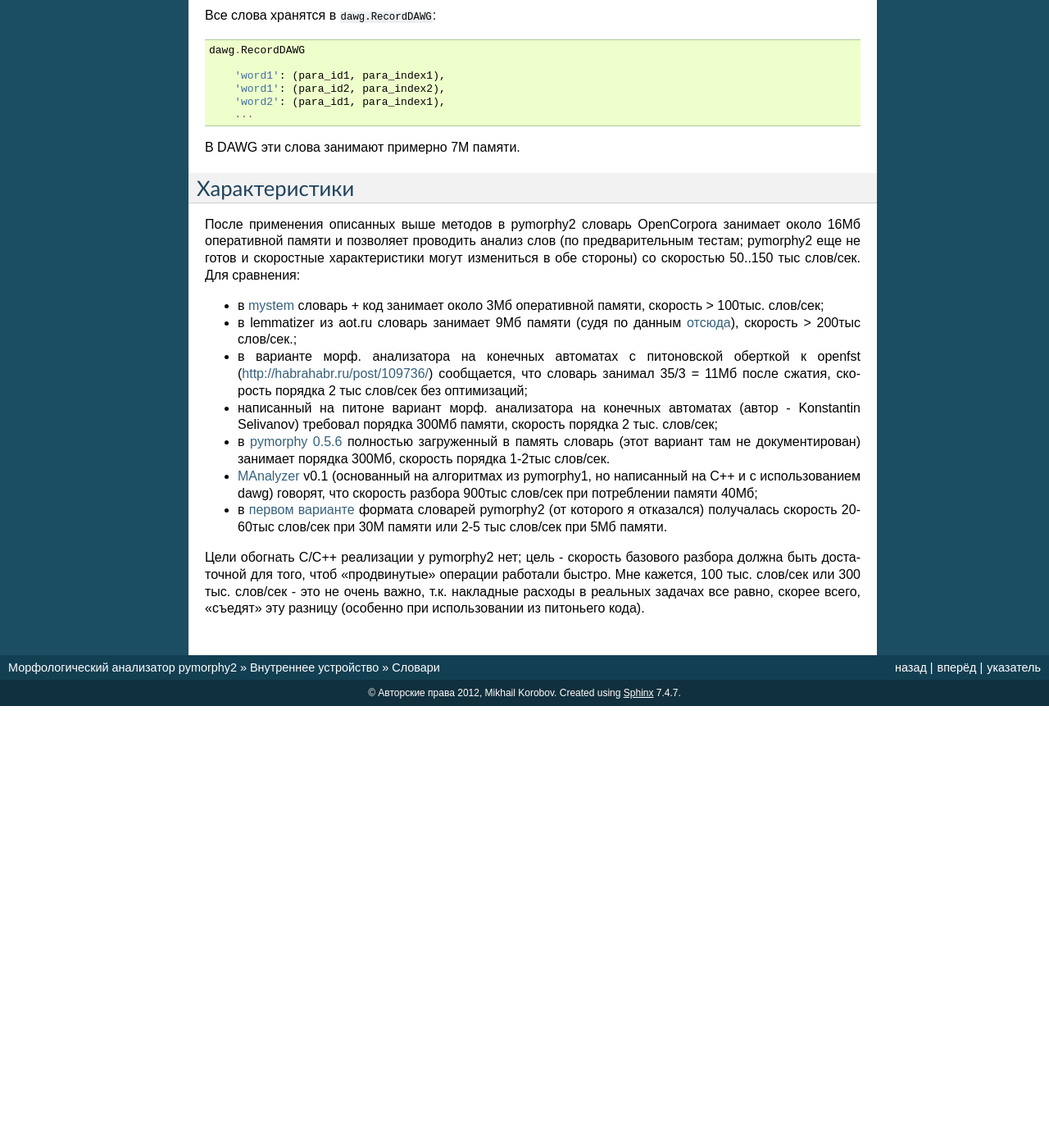
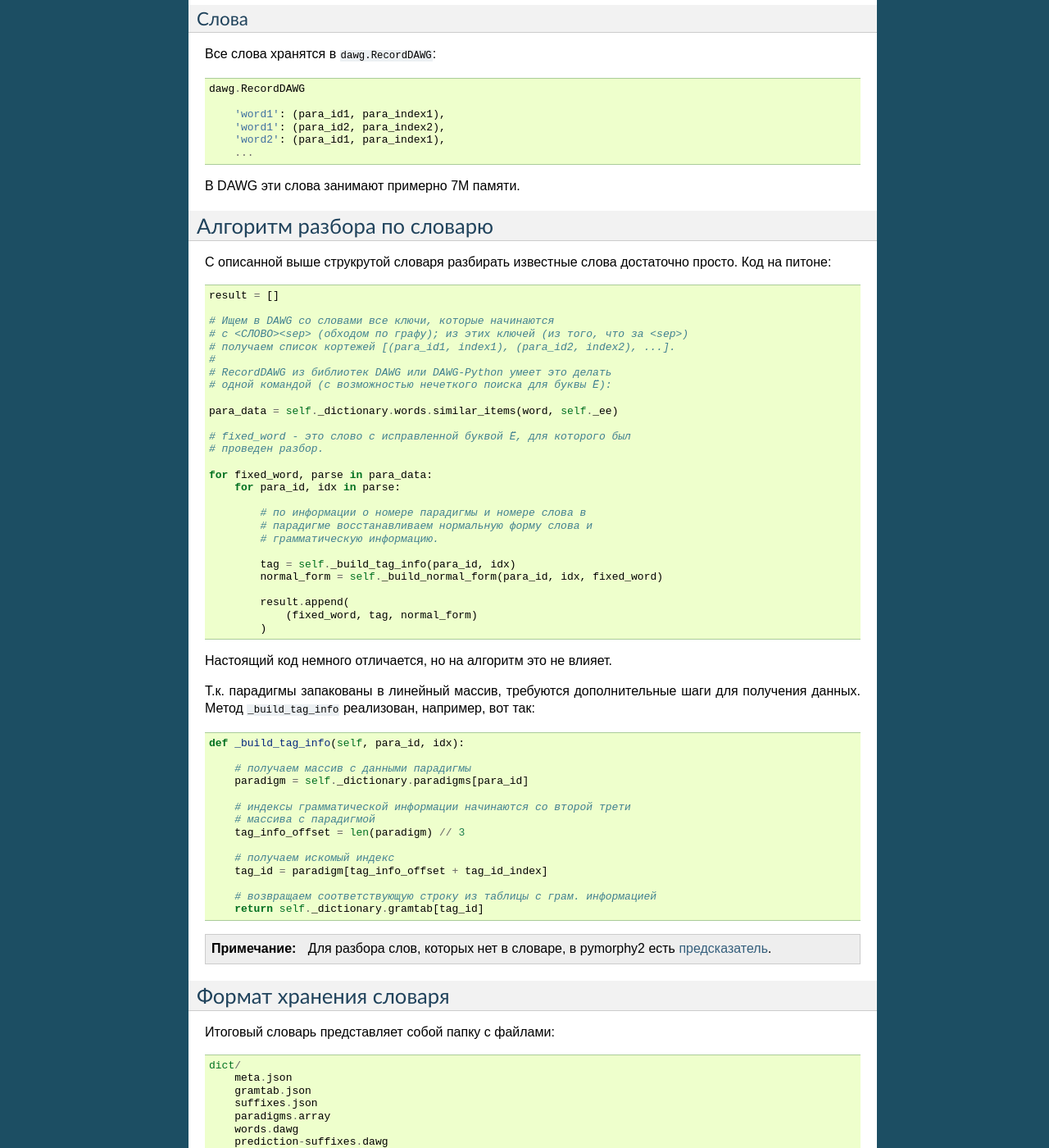
Before and after one commit to pymorphy2/pymorphy2, a Sphinx documentation site: the page built from docs/internals/dict.rst, in a window 1280 px wide and 1400 px high, scrolled down 5191 px. Shown: the whole window at 82% size. Built offline with Sphinx 7.4.7, drawn with Linux system fonts in a browser that asks for light colours; before the commit the page ends 6052 px from its top, so only the background shows below that; some of the changed text lies outside the part shown.

Commit message:
улучшения в предсказателе: исправлено предсказание для непродуктивных частей речи, устранены повторяющиеся варианты разбора, для каждого варианта разбора добавляется вес (очень экспериментальная фича); улучшения в документации.

```diff
--- a/docs/internals/2trie.rst
+++ b/docs/internals/2trie.rst
@@ -14,7 +14,7 @@
 реализован схожий способ; впоследствие я заменил его на другой.
 
 Этот первоначальный формат словарей в моей реализации обеспечивал
-скорость разбора порядка 20-60тыс слов/сек при потреблении
+скорость разбора порядка 20-60тыс слов/сек (без предсказателя) при потреблении
 памяти 30М (с использованием datrie_), или порядка 2-5 тыс слов/сек
 при потреблении памяти 5M (с использованием marisa-trie_).
 
@@ -40,8 +40,8 @@
 
 * другой формат проще;
 * алгоритмы работы получаются проще;
-* скорость разбора получается больше (порядка 100-200 тыс слов/сек)
-  при меньшем потреблении памяти (порядка 15M).
+* скорость разбора получается больше (порядка 100-200 тыс слов/сек без
+  предсказателя) при меньшем потреблении памяти (порядка 15M).
 
 Но при этом первоначальный формат потенциально позволяет
 тратить меньше памяти; некоторые способы ускорения работы
--- a/docs/internals/dict.rst
+++ b/docs/internals/dict.rst
@@ -285,6 +285,10 @@
     завершением строки и не может присутствовать в ключе, а для
     двухбайтовых целых числел сложно гарантировать, что оба байта ненулевые.
 
+.. note::
+
+    Подход похож на тот, что описан на `aot.ru <http://aot.ru/>`_.
+
 
 .. _DAWG: https://github.com/kmike/DAWG
 .. _DAWG-Python: https://github.com/kmike/DAWG-Python
@@ -347,14 +351,97 @@
 
 В DAWG эти слова занимают примерно 7M памяти.
 
+Алгоритм разбора по словарю
+---------------------------
+
+С описанной выше струкрутой словаря разбирать известные слова достаточно
+просто. Код на питоне::
+
+    result = []
+
+    # Ищем в DAWG со словами все ключи, которые начинаются
+    # с <СЛОВО><sep> (обходом по графу); из этих ключей (из того, что за <sep>)
+    # получаем список кортежей [(para_id1, index1), (para_id2, index2), ...].
+    #
+    # RecordDAWG из библиотек DAWG или DAWG-Python умеет это делать
+    # одной командой (с возможностью нечеткого поиска для буквы Ё):
+
+    para_data = self._dictionary.words.similar_items(word, self._ee)
+
+    # fixed_word - это слово с исправленной буквой Ё, для которого был
+    # проведен разбор.
+
+    for fixed_word, parse in para_data:
+        for para_id, idx in parse:
+
+            # по информации о номере парадигмы и номере слова в
+            # парадигме восстанавливаем нормальную форму слова и
+            # грамматическую информацию.
+
+            tag = self._build_tag_info(para_id, idx)
+            normal_form = self._build_normal_form(para_id, idx, fixed_word)
+
+            result.append(
+                (fixed_word, tag, normal_form)
+            )
+
+Настоящий код немного отличается, но на алгоритм это не влияет.
+
+Т.к. парадигмы запакованы в линейный массив, требуются дополнительные
+шаги для получения данных. Метод ``_build_tag_info`` реализован, например,
+вот так::
+
+    def _build_tag_info(self, para_id, idx):
+
+        # получаем массив с данными парадигмы
+        paradigm = self._dictionary.paradigms[para_id]
+
+        # индексы грамматической информации начинаются со второй трети
+        # массива с парадигмой
+        tag_info_offset = len(paradigm) // 3
+
+        # получаем искомый индекс
+        tag_id = paradigm[tag_info_offset + tag_id_index]
+
+        # возвращаем соответствующую строку из таблицы с грам. информацией
+        return self._dictionary.gramtab[tag_id]
+
+.. note::
+
+    Для разбора слов, которых нет в словаре, в pymorphy2
+    есть :ref:`предсказатель <prediction>`.
+
+Формат хранения словаря
+-----------------------
+
+Итоговый словарь представляет собой папку с файлами::
+
+    dict/
+        meta.json
+        gramtab.json
+        suffixes.json
+        paradigms.array
+        words.dawg
+        prediction-suffixes.dawg
+        prediction-prefixes.dawg
+
+Файлы .json - обычные json-данные; .dawg - это двоичный формат C++ библиотеки
+`dawgdic`_; paradigms.array - это массив чисел в двоичном виде.
+
+.. note::
+
+    Если вы вдруг пишете морфологический анализатор не на питоне (и формат
+    хранения данных устраивает), то вполне возможно, что будет проще
+    использовать эти подготовленные словари, а не конвертировать словари
+    из OpenCorpora еще раз; ничего специфичного для питона
+    в сконвертированных словарях нет.
+
 Характеристики
 --------------
 
 После применения описанных выше методов в pymorphy2 словарь
 OpenCorpora занимает около 16Мб оперативной памяти и позволяет проводить
-анализ слов (по предварительным тестам; pymorphy2 еще не готов и
-скоростные характеристики могут измениться в обе стороны) со
-скоростью 50..150 тыс слов/сек. Для сравнения:
+анализ слов со скоростью порядка 50..150 тыс слов/сек. Для сравнения:
 
 * в mystem_ словарь + код занимает около 3Мб оперативной памяти,
   скорость > 100тыс. слов/сек;
@@ -381,9 +468,9 @@
 Цели обогнать C/C++ реализации у pymorphy2 нет; цель - скорость
 базового разбора должна быть достаточной для того, чтоб "продвинутые"
 операции работали быстро. Мне кажется, 100 тыс. слов/сек или 300 тыс.
-слов/сек - это не очень важно, т.к. накладные расходы в реальных задачах
-все равно, скорее всего, "съедят" эту разницу (особенно при использовании
-из питоньего кода).
+слов/сек - это не очень важно для многих задач, т.к. накладные расходы
+на обработку и применение результатов разбора все равно, скорее всего,
+"съедят" эту разницу (особенно при использовании из питоньего кода).
 
 .. _mystem: http://company.yandex.ru/technologies/mystem/
 .. _pymorphy 0.5.6: http://pymorphy.readthedocs.org/en/v0.5.6/index.html
--- a/docs/internals/index.rst
+++ b/docs/internals/index.rst
@@ -8,6 +8,6 @@
    :maxdepth: 2
 
    dict
-   analyze
+   prediction
    umlauts
    2trie
```
Also changed, not shown: docs/internals/analyze.rst (deleted, +0 -26 lines), docs/internals/prediction.rst (added, +7 -0 lines), 6 other files.
